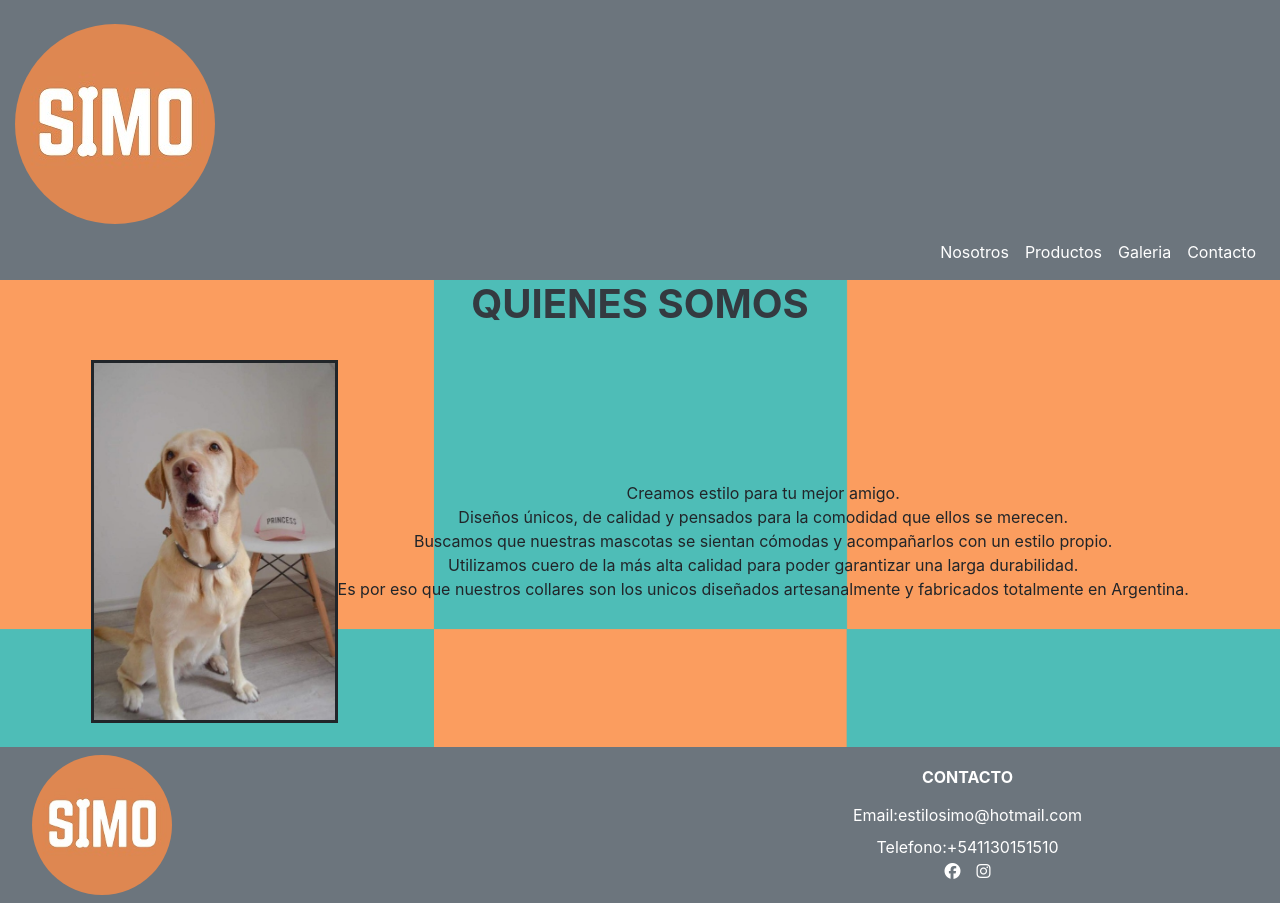
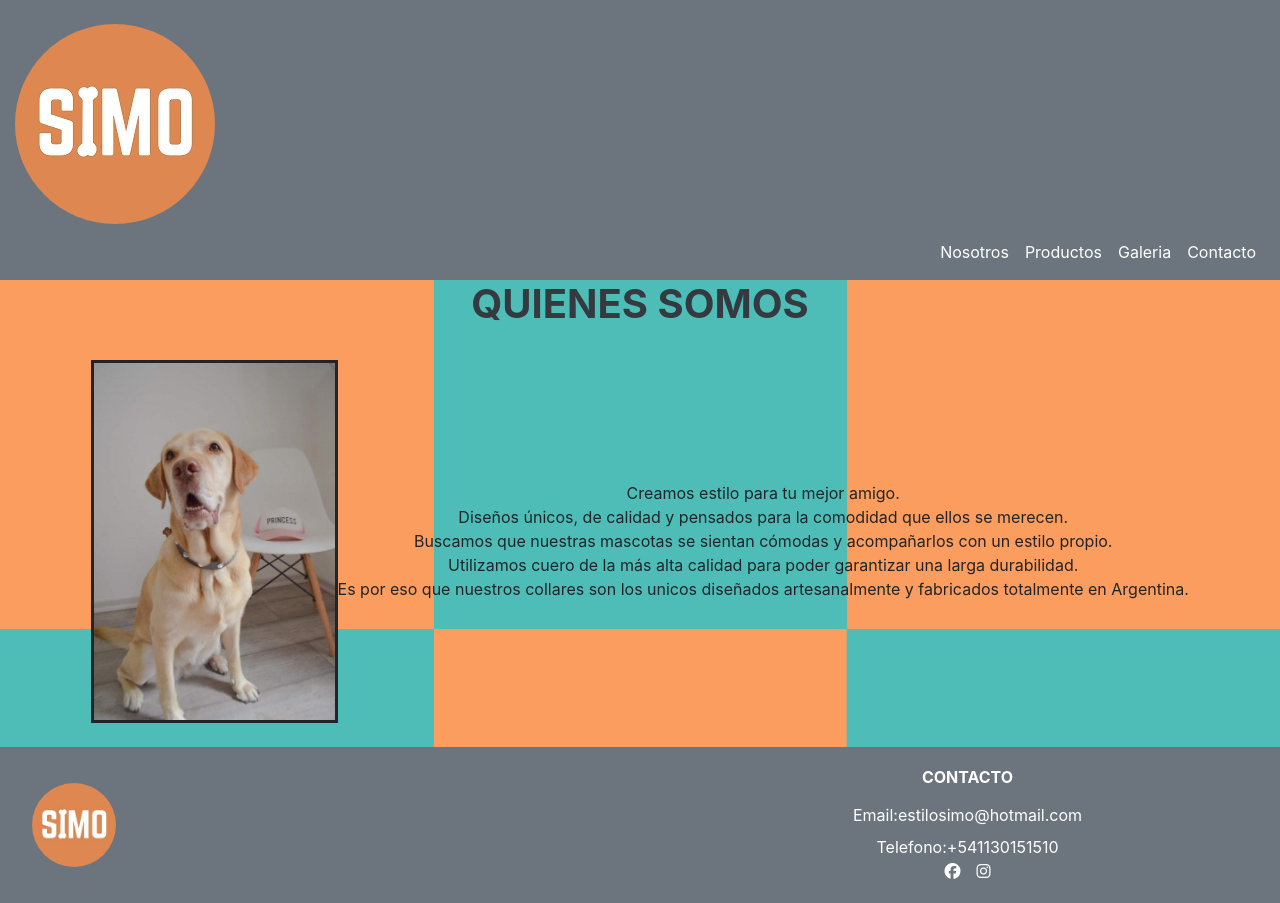
Before and after one commit to lucasot/ProyectoCoderEstiloSimo, a website: page AboutUs.html in a window 1280 px wide. Drawn offline with nearby package versions, Linux system fonts and the light colour scheme.

Commit message:
modifique parte del footer

```diff
--- a/AboutUs.html
+++ b/AboutUs.html
@@ -81,7 +81,7 @@
     <nav class="row">
       <!-- LOGO -->
       <a href="index.html" class="col-6 col-sm-6 text-reset text-uppercase d-flex align-items-center">
-        <img src="Imagenes/SIMO.jpg" class="rounded-circle ml-4 w-25 p-2" alt="Logo Simo"></a>
+        <img src="Imagenes/SIMO.jpg" class="rounded-circle ml-4 p-2" alt="Logo Simo" height="100px" width="100px"></a>
       <!-- Telefono y mail CONTACTO -->
       <ul class="contacto col-6 col-sm-6">
         <li class="font-weight-bold text-uppercase d-flex justify-content-center">Contacto</li>
```
Also changed, not shown: ContactUs.html (+1 -1 lines), Gallery.html (+1 -1 lines), Products.html (+1 -1 lines), index.html (+1 -1 lines).
